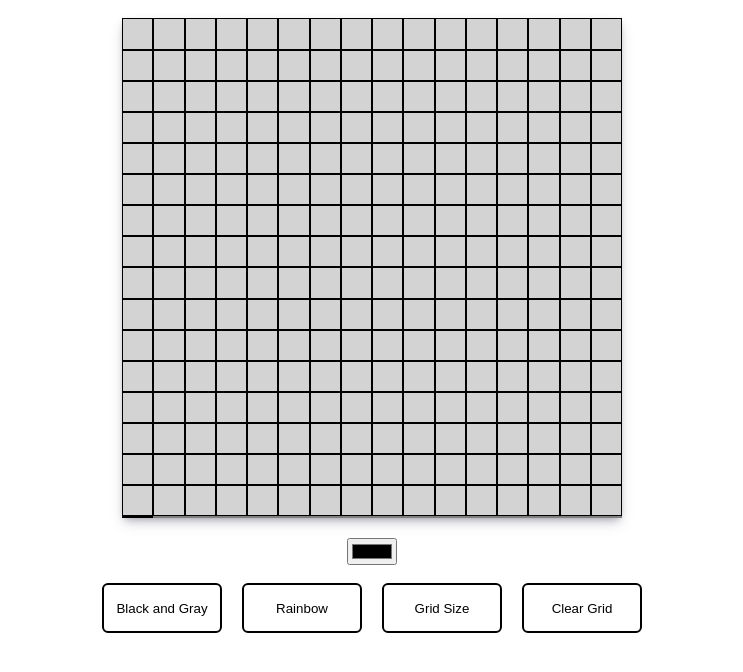
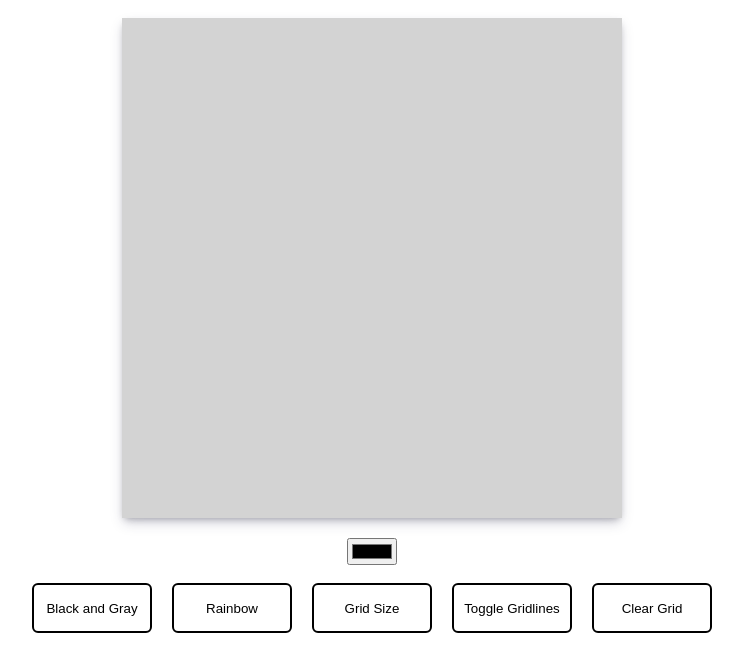
Before and after one commit to Postiey/Etch-A-Sketch, a website: page index.html in a window 1280 px wide. Shown: the part 60-732 px from the top of the page, without its empty margins (268-1011 px from the left). Drawn offline with Linux system fonts and the light colour scheme.

Commit message:
Added toggle line functionalitY

```diff
--- a/index.html
+++ b/index.html
@@ -26,6 +26,7 @@
             <button class="btn greyscale">Black and Gray</button>
             <button class="btn rainbow">Rainbow</button>
             <button class="btn gridResize">Grid Size</button>
+            <button class="btn toggleGrid">Toggle Gridlines</button>
             <div class="gridDropdown">
                 <button class="dropBtn first">8x8</button>
                 <button class="dropBtn second">16x16</button>
--- a/main_script.js
+++ b/main_script.js
@@ -15,6 +15,7 @@ const colorPickerBtn = document.querySelector('.colorPicker');
 
 const gridResize = document.querySelector('.gridResize');
 const gridDropdown = document.querySelector('.gridDropdown');
+const toggleGridlines = document.querySelector('.toggleGrid');
 
 const rainbowBtn = document.querySelector('.rainbow');
 const greyScaleBtn = document.querySelector('.greyscale');
@@ -37,6 +38,8 @@ let btn2Active = false;
 let btn3Active = false;
 let btn4Active = false;
 
+let toggleLines = false;
+
 
 function createBoard(size) {
     const board = document.querySelector('.gridContainer');
@@ -48,9 +51,12 @@ function createBoard(size) {
     for (let i = 0; i <= gridSize; i++) {
         const square = document.createElement('div');
         square.style.backgroundColor = 'lightgray';
-        // Need to create a statement where if a div is touching another div, it will not create 2 borders.
-        // Also need to make the ability to toggle whether or not this is on or off
-        square.style.border = "1px solid black";
+        // The clear will fully clear all the lines on the sketch pad
+        toggleGridlines.addEventListener('click', e => {
+            square.classList.toggle('lines');
+
+        });
+
         board.appendChild(square);
 
         square.addEventListener('mouseenter', e => {
@@ -165,7 +171,6 @@ clearBtn.addEventListener('click', e => {
 
 });
 
-// This will fully clear the board and not reload the board at all, need to figure this out.
 
 
 createBoard(16);
--- a/styles.css
+++ b/styles.css
@@ -91,3 +91,7 @@ body {
 .notHidden {
     display: flex;
 }
+
+.lines {
+    border: 1px solid black;
+}
```
